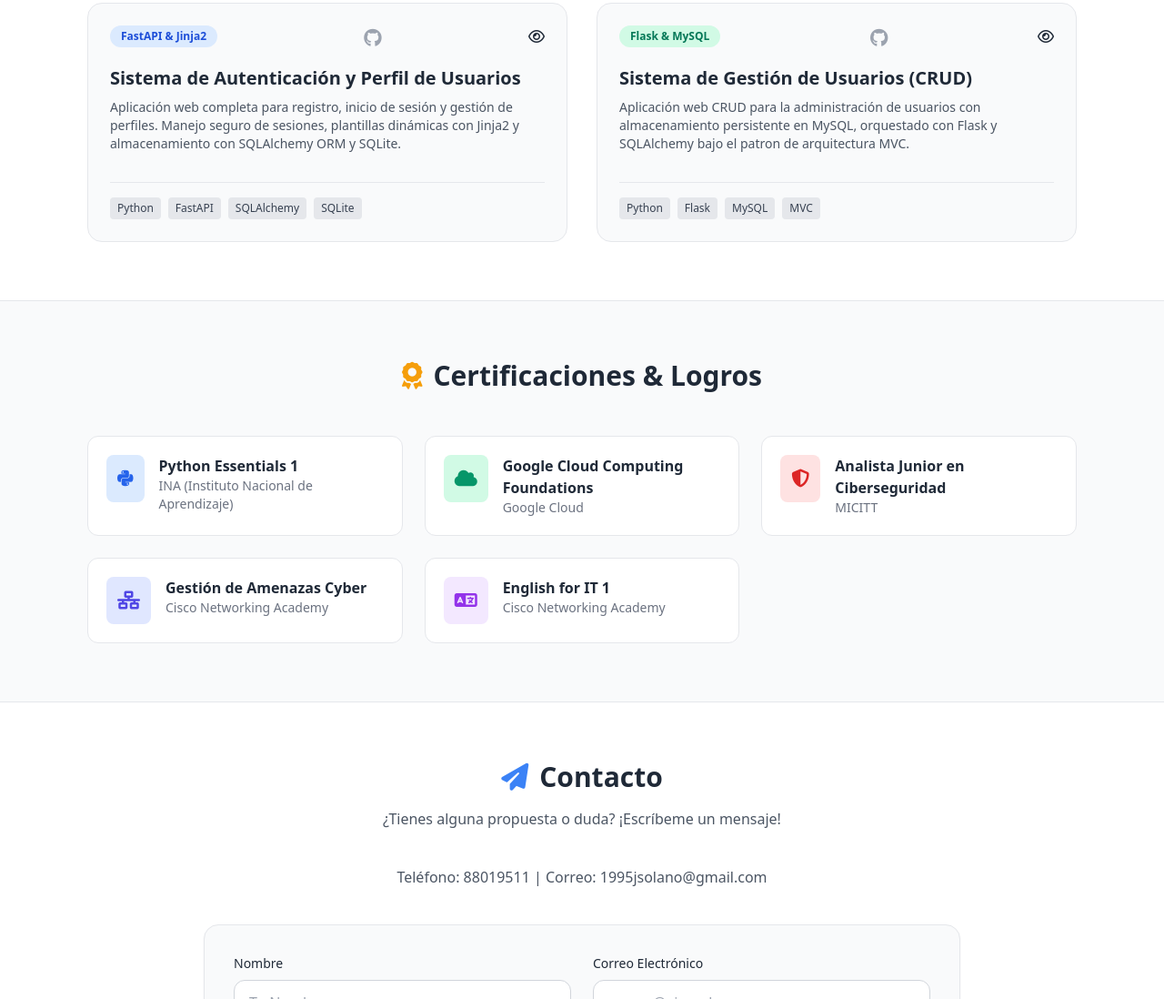
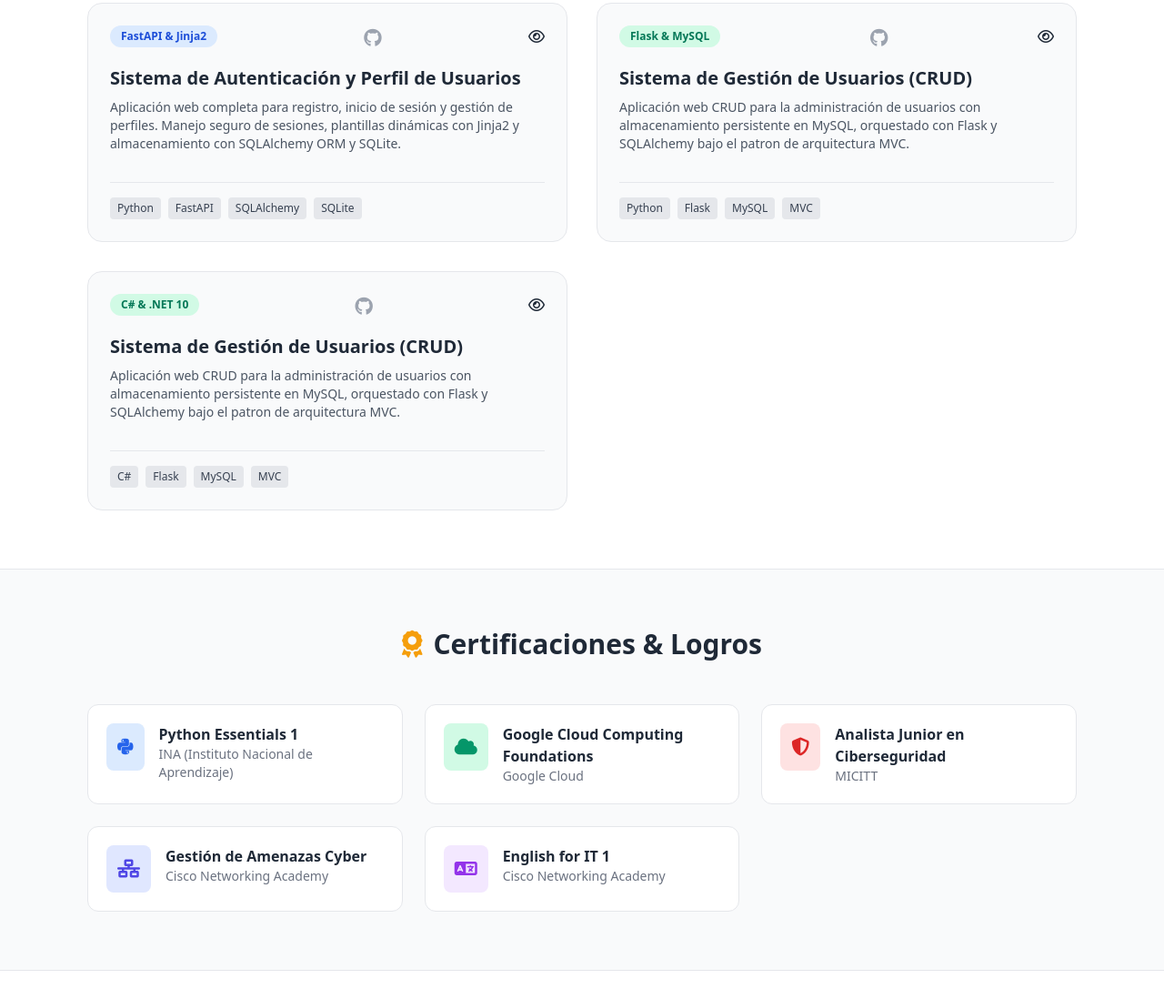
Before and after one commit to Emerson-SM/PortafolioESM, a plain HTML site: page index.html in a window 1280 px wide. Shown: the part 1888-2986 px from the top of the page at 91% size. Drawn offline with nearby package versions, Linux system fonts and the light colour scheme.

Commit message:
new project

```diff
--- a/index.html
+++ b/index.html
@@ -250,6 +250,27 @@
                             <span class="text-xs font-medium px-2 py-1 rounded bg-gray-200 dark:bg-slate-800 text-gray-700 dark:text-gray-300">MVC</span>
                         </div>
                     </div>
+
+                    <!-- Project 3 -->
+                    <div class="project-card bg-gray-50 dark:bg-slate-900 rounded-2xl p-6 border border-gray-200 dark:border-slate-700 flex flex-col justify-between">
+                        <div>
+                            <div class="flex justify-between items-start mb-4">
+                                <span class="text-xs font-semibold px-3 py-1 rounded-full bg-emerald-100 text-emerald-700 dark:bg-emerald-900/40 dark:text-emerald-300">C# & .NET 10</span>
+                                <a href="https://github.com/Emerson-SM/HospedajeG" target="_blank" class="text-gray-400 hover:text-emerald-500 text-xl"><i class="fa-brands fa-github"></i></a>
+                                <a href="https://crud-flask-1-vmg6.onrender.com" target="_blank" class="hover:text-blue-500 transition-colors" aria-label="Watch Project"><i class="fa-sharp fa-regular fa-eye"></i></a>
+                            </div>
+                            <h3 class="text-xl font-bold mb-2">Sistema de Gestión de Usuarios (CRUD)</h3>
+                            <p class="text-gray-600 dark:text-gray-300 text-sm mb-4" data-es="Aplicación web CRUD para la administración de usuarios con almacenamiento persistente en MySQL, orquestado con Flask y SQLAlchemy bajo el patron de arquitectura MVC." data-en="CRUD web app for user management with persistent MySQL storage, orchestrated with Flask and SQLAlchemy using MVC architecture pattern.">
+                                Aplicación web CRUD para la administración de usuarios con almacenamiento persistente en MySQL, orquestado con Flask y SQLAlchemy bajo el patron de arquitectura MVC.
+                            </p>
+                        </div>
+                        <div class="flex flex-wrap gap-2 mt-4 pt-4 border-t border-gray-200 dark:border-slate-800">
+                            <span class="text-xs font-medium px-2 py-1 rounded bg-gray-200 dark:bg-slate-800 text-gray-700 dark:text-gray-300">C#</span>
+                            <span class="text-xs font-medium px-2 py-1 rounded bg-gray-200 dark:bg-slate-800 text-gray-700 dark:text-gray-300">Flask</span>
+                            <span class="text-xs font-medium px-2 py-1 rounded bg-gray-200 dark:bg-slate-800 text-gray-700 dark:text-gray-300">MySQL</span>
+                            <span class="text-xs font-medium px-2 py-1 rounded bg-gray-200 dark:bg-slate-800 text-gray-700 dark:text-gray-300">MVC</span>
+                        </div>
+                    </div>
                 </div>
             </div>
         </section>
```
